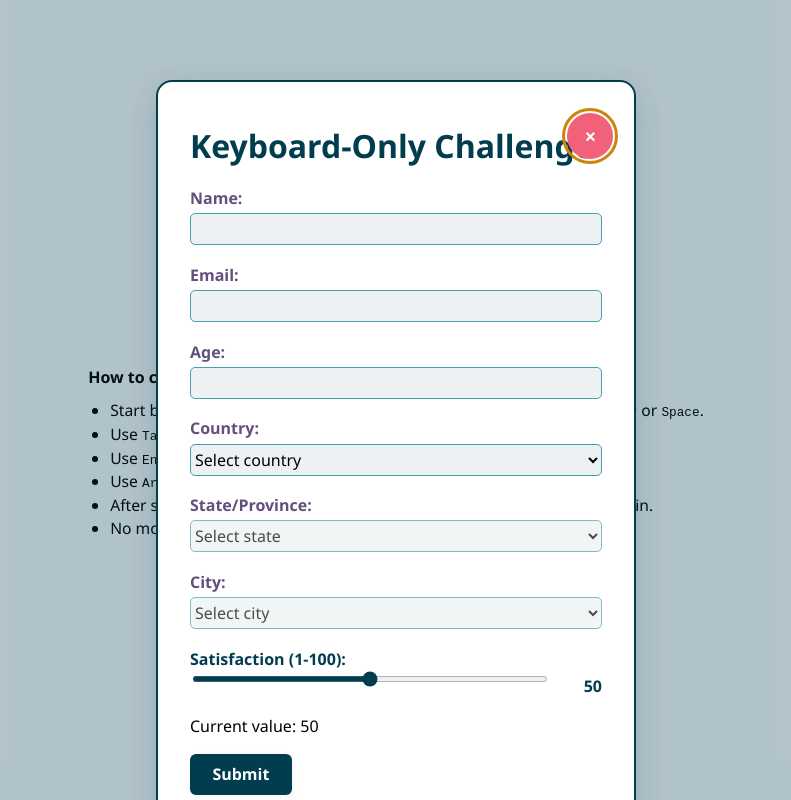
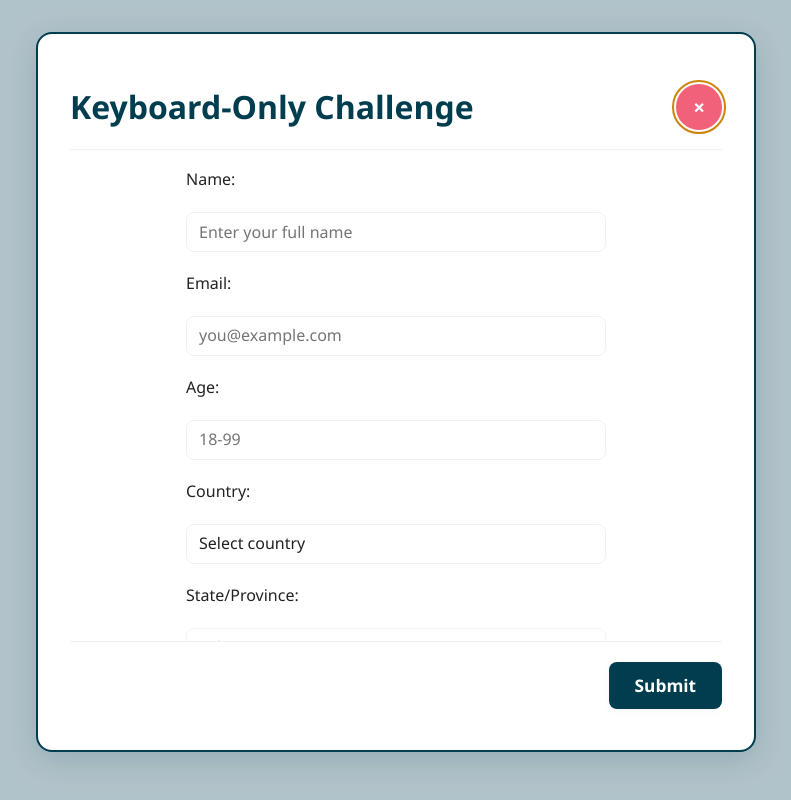
Before and after one commit to recklyss/keyboard-challenge, a React (Vite) app: page / in a window 1280 px wide. Both pictures are taken after a click on the button "Start Keyboard Challenge". Shown: the whole page, without its empty margins (244-1035 px from the left). Built offline with nearby package versions, Linux system fonts and the light colour scheme.

Commit message:
update style

```diff
--- a/src/App.css
+++ b/src/App.css
@@ -89,8 +89,10 @@ button[disabled] {
   border-radius: 16px;
   box-shadow: 0 8px 32px rgba(0, 61, 79, 0.18);
   padding: 2.5em 2em 2em 2em;
-  max-width: 480px;
+  max-width: 720px;
   width: 95vw;
+  max-height: 90vh;
+  overflow-y: auto;
   position: relative;
   border: 2px solid var(--wave-blue);
   box-sizing: border-box;
@@ -98,7 +100,63 @@ button[disabled] {
   flex-direction: column;
   align-items: stretch;
   z-index: 10001;
-  margin: 10vh auto;
+  margin: 2rem auto;
+}
+
+.modal-header {
+  position: sticky;
+  top: 0;
+  background: #fff;
+  z-index: 2;
+  display: flex;
+  align-items: center;
+  justify-content: space-between;
+  padding-bottom: 0.5em;
+  border-bottom: 1.5px solid var(--mist-gray);
+}
+
+.modal-header button[aria-label="Close dialog"],
+.modal-content>button[aria-label="Close dialog"] {
+  background: var(--flamingo-pink) !important;
+  color: #fff !important;
+  border-radius: 50% !important;
+  width: 2.2em;
+  height: 2.2em;
+  font-size: 1.3em;
+  border: 2px solid #fff;
+  box-shadow: 0 2px 8px rgba(242, 97, 122, 0.08);
+  display: flex;
+  align-items: center;
+  justify-content: center;
+  margin-left: auto;
+  padding: 0;
+  min-width: unset;
+  min-height: unset;
+  position: static;
+  top: unset;
+  right: unset;
+  transition: background 0.18s, border 0.18s;
+}
+
+.modal-header button[aria-label="Close dialog"]:hover,
+.modal-header button[aria-label="Close dialog"]:focus,
+.modal-content>button[aria-label="Close dialog"]:hover,
+.modal-content>button[aria-label="Close dialog"]:focus {
+  background: #fff;
+  color: var(--flamingo-pink);
+  border: 2px solid var(--flamingo-pink);
+  outline: 2px solid var(--turmeric-yellow);
+}
+
+.form-footer {
+  position: sticky;
+  bottom: 0;
+  background: #fff;
+  z-index: 2;
+  padding-top: 0.7em;
+  border-top: 1.5px solid var(--mist-gray);
+  display: flex;
+  justify-content: flex-end;
 }
 
 form {
@@ -125,7 +183,8 @@ input,
 select {
   width: 100%;
   max-width: 100%;
-  height: 2em;
+  min-height: 2.5em;
+  height: auto;
   margin-bottom: 1.1em;
   border: 1.5px solid var(--sapphire-blue);
   border-radius: 5px;
@@ -134,6 +193,9 @@ select {
   transition: border 0.2s;
   box-sizing: border-box;
   display: block;
+  padding: 0.5em 0.75em;
+  font-size: 1em;
+  line-height: 1.3;
 }
 
 input:focus,
@@ -189,22 +251,6 @@ svg circle {
 }
 
 /* Close button */
-.modal-content>button[aria-label="Close dialog"] {
-  background: var(--flamingo-pink);
-  color: #fff;
-  border-radius: 50%;
-  width: 2.2em;
-  height: 2.2em;
-  font-size: 1.3em;
-  position: absolute;
-  top: 1em;
-  right: 1em;
-  padding: 0;
-  min-width: unset;
-  min-height: unset;
-  box-shadow: none;
-}
-
 .modal-content>button[aria-label="Close dialog"]:focus {
   outline: 3px solid var(--turmeric-yellow);
 }
@@ -214,6 +260,13 @@ svg circle {
   .modal-content {
     padding: 1.2em 0.5em 1em 0.5em;
     max-width: 98vw;
+    max-height: 98vh;
+  }
+
+  .modal-header,
+  .form-footer {
+    padding-left: 0.2em;
+    padding-right: 0.2em;
   }
 
   form {
@@ -271,3 +324,184 @@ svg circle {
     transform: rotate(360deg);
   }
 }
+
+/* Unified form styles for KeyboardChallengeForm */
+.challenge-form {
+  display: flex;
+  flex-direction: column;
+  gap: 1.1em;
+  max-width: 420px;
+  margin: 0 auto;
+  font-family: inherit;
+}
+
+.challenge-form label {
+  font-weight: 500;
+  margin-bottom: 0.2em;
+  color: var(--coal-black, #222);
+}
+
+.form-input,
+.form-select {
+  width: 100%;
+  padding: 0.5em 0.75em;
+  border: 1.5px solid var(--mist-gray, #dbe2e8);
+  border-radius: 8px;
+  font-size: 1em;
+  background: var(--cloud-white, #fff);
+  color: var(--coal-black, #222);
+  transition: border 0.2s;
+  margin-bottom: 0.1em;
+}
+
+.form-input:focus,
+.form-select:focus {
+  outline: 2px solid var(--wave-blue, #0072ce);
+  border-color: var(--wave-blue, #0072ce);
+}
+
+.form-fieldset {
+  border: 1.5px solid var(--mist-gray, #dbe2e8);
+  border-radius: 10px;
+  padding: 1em 1em 0.7em 1em;
+  margin-bottom: 0.5em;
+  background: var(--cloud-white, #f9f9f9);
+}
+
+.form-legend {
+  font-weight: 600;
+  font-size: 1.08em;
+  margin-bottom: 0.5em;
+  color: var(--wave-blue, #0072ce);
+}
+
+.option-row {
+  display: flex;
+  gap: 1.5em;
+  flex-wrap: wrap;
+  margin-top: 0.2em;
+  margin-bottom: 0.2em;
+}
+
+.option-label {
+  display: flex;
+  align-items: center;
+  gap: 0.5em;
+  font-weight: 400;
+  font-size: 1em;
+  cursor: pointer;
+}
+
+.form-radio,
+.form-checkbox {
+  accent-color: var(--wave-blue, #0072ce);
+  width: 1.1em;
+  height: 1.1em;
+  margin: 0;
+}
+
+.slider-row {
+  display: flex;
+  align-items: center;
+  gap: 1em;
+  margin-bottom: 0.5em;
+}
+
+.form-slider {
+  flex: 1;
+  accent-color: var(--wave-blue, #0072ce);
+  border-radius: 8px;
+  height: 6px;
+  background: linear-gradient(to right, var(--wave-blue, #0072ce) 0%, var(--wave-blue, #0072ce) var(--slider-value, 50%), var(--mist-gray, #dbe2e8) var(--slider-value, 50%), var(--mist-gray, #dbe2e8) 100%);
+  box-shadow: none;
+  border: none;
+  transition: background 0.2s;
+}
+
+.slider-value {
+  min-width: 40px;
+  text-align: right;
+  color: var(--wave-blue, #0072ce);
+  font-weight: 700;
+  font-size: 1.1em;
+}
+
+.agree-row {
+  margin-bottom: 0.5em;
+  padding: 1em 1em 0.7em 1em;
+  background: var(--cloud-white, #f9f9f9);
+  border: 1.5px solid var(--mist-gray, #dbe2e8);
+  border-radius: 10px;
+}
+
+.form-submit {
+  background: var(--wave-blue, #0072ce);
+  color: #fff;
+  border: none;
+  border-radius: 8px;
+  padding: 0.7em 1.5em;
+  font-size: 1.08em;
+  font-weight: 600;
+  cursor: pointer;
+  transition: background 0.18s;
+}
+
+.form-submit:focus,
+.form-submit:hover {
+  background: var(--emerald-green, #00b39f);
+  outline: 2px solid var(--emerald-green, #00b39f);
+}
+
+.form-error-text {
+  color: #b00020;
+  font-size: 0.98em;
+  margin-top: 0.3em;
+  margin-bottom: 0.1em;
+}
+
+.required-asterisk {
+  color: #b00020;
+  margin-left: 0.1em;
+}
+
+.form-errors ul {
+  margin: 0 0 0.5em 1.2em;
+  padding: 0;
+  color: #b00020;
+  background: #fff4f4;
+  border-radius: 6px;
+  padding: 0.5em 1em;
+  font-size: 1em;
+}
+
+@media (max-width: 600px) {
+  .challenge-form {
+    max-width: 98vw;
+    padding: 0 2vw;
+  }
+
+  .option-row {
+    flex-direction: column;
+    gap: 0.7em;
+  }
+
+  .slider-row {
+    gap: 0.5em;
+  }
+}
+
+.form-select {
+  width: 100%;
+  min-height: 2.5em;
+  padding: 0.5em 0.75em;
+  border: 1.5px solid var(--mist-gray, #dbe2e8);
+  border-radius: 8px;
+  font-size: 1em;
+  background: var(--cloud-white, #fff);
+  color: var(--coal-black, #222);
+  transition: border 0.2s;
+  margin-bottom: 0.1em;
+  line-height: 1.3;
+  box-sizing: border-box;
+  appearance: none;
+}
--- a/src/App.tsx
+++ b/src/App.tsx
@@ -59,10 +59,13 @@ function App() {
       >
         Start Keyboard Challenge
       </button>
+      <nav aria-label="Keyboard Challenge Guide">
         <Guide />
+      </nav>
       {modalOpen && (
         <Modal onClose={handleCloseModal} labelledBy="modal-title" id="keyboard-challenge-modal">
-          <h2 id="modal-title">Keyboard-Only Challenge</h2>
+          <div className="modal-header">
+            <h2 id="modal-title" style={{ margin: 0 }}>Keyboard-Only Challenge</h2>
             <button
               onClick={handleCloseModal}
               aria-label="Close dialog"
@@ -70,11 +73,23 @@ function App() {
             >
               ×
             </button>
+          </div>
+          <div style={{ flex: 1, overflow: 'auto', minHeight: 0 }}>
             <KeyboardChallengeForm
               onSubmit={handleFormSubmit}
               submitted={submitted}
             />
             {submitted && <Confetti show={showConfetti} />}
+          </div>
+          <div className="form-footer">
+            <button
+              type="submit"
+              form="keyboard-challenge-form"
+              className="form-submit"
+            >
+              Submit
+            </button>
+          </div>
         </Modal>
       )}
     </div>
--- a/src/KeyboardChallengeForm.tsx
+++ b/src/KeyboardChallengeForm.tsx
@@ -8,6 +8,9 @@ export interface FormState {
   state: string;
   city: string;
   slider: number;
+  agree: boolean;
+  contactMethod: string;
+  interests: string[];
 }
 
 export interface FormErrors {
@@ -18,6 +21,9 @@ export interface FormErrors {
   state?: string;
   city?: string;
   slider?: string;
+  agree?: string;
+  contactMethod?: string;
+  interests?: string;
 }
 
 interface KeyboardChallengeFormProps {
@@ -33,6 +39,9 @@ const initialState: FormState = {
   state: '',
   city: '',
   slider: 50,
+  agree: false,
+  contactMethod: '',
+  interests: [],
 };
 
 const data = {
@@ -81,6 +90,9 @@ export const KeyboardChallengeForm: React.FC<KeyboardChallengeFormProps> = ({
     if (!s.country) newErrors.country = 'Country is required.';
     if (!s.state) newErrors.state = 'State/Province is required.';
     if (!s.city) newErrors.city = 'City is required.';
+    if (!s.agree) newErrors.agree = 'You must agree to the terms.';
+    if (!s.contactMethod) newErrors.contactMethod = 'Preferred contact method is required.';
+    if (!s.interests.length) newErrors.interests = 'Select at least one interest.';
     return newErrors;
   }
 
@@ -95,6 +107,15 @@ export const KeyboardChallengeForm: React.FC<KeyboardChallengeFormProps> = ({
     }
     setState(newState);
     // Do not validate or set errors here
+  }
+
+  function handleCheckboxGroupChange(option: string) {
+    setState(prev => {
+      const interests = prev.interests.includes(option)
+        ? prev.interests.filter(i => i !== option)
+        : [...prev.interests, option];
+      return { ...prev, interests };
+    });
   }
 
   function handleSubmit(e: React.FormEvent) {
@@ -118,7 +139,7 @@ export const KeyboardChallengeForm: React.FC<KeyboardChallengeFormProps> = ({
   }, [submitted]);
 
   return !submitted ? (
-    <form onSubmit={handleSubmit} className="challenge-form" aria-labelledby="modal-title">
+    <form onSubmit={handleSubmit} className="challenge-form" aria-labelledby="modal-title" id="keyboard-challenge-form">
       <div
         ref={errorRegionRef}
         aria-live="assertive"
@@ -143,6 +164,8 @@ export const KeyboardChallengeForm: React.FC<KeyboardChallengeFormProps> = ({
         aria-invalid={!!errors.name}
         aria-describedby={errors.name ? 'name-error' : undefined}
         autoComplete="off"
+        className="form-input"
+        placeholder="Enter your full name"
       />
       <label htmlFor="email">Email:</label>
       <input
@@ -154,6 +177,8 @@ export const KeyboardChallengeForm: React.FC<KeyboardChallengeFormProps> = ({
         aria-invalid={!!errors.email}
         aria-describedby={errors.email ? 'email-error' : undefined}
         autoComplete="off"
+        className="form-input"
+        placeholder="you@example.com"
       />
       <label htmlFor="age">Age:</label>
       <input
@@ -167,6 +192,8 @@ export const KeyboardChallengeForm: React.FC<KeyboardChallengeFormProps> = ({
         aria-invalid={!!errors.age}
         aria-describedby={errors.age ? 'age-error' : undefined}
         autoComplete="off"
+        className="form-input"
+        placeholder="18-99"
       />
       <label htmlFor="country-select">Country:</label>
       <select
@@ -175,6 +202,7 @@ export const KeyboardChallengeForm: React.FC<KeyboardChallengeFormProps> = ({
         value={state.country}
         onChange={e => handleChange('country', e.target.value)}
         aria-invalid={!!errors.country}
+        className="form-select"
       >
         <option value="">Select country</option>
         {countryList.map(c => (
@@ -189,6 +217,7 @@ export const KeyboardChallengeForm: React.FC<KeyboardChallengeFormProps> = ({
         onChange={e => handleChange('state', e.target.value)}
         aria-invalid={!!errors.state}
         disabled={!state.country}
+        className="form-select"
       >
         <option value="">Select state</option>
         {stateList.map(s => (
@@ -203,6 +232,7 @@ export const KeyboardChallengeForm: React.FC<KeyboardChallengeFormProps> = ({
         onChange={e => handleChange('city', e.target.value)}
         aria-invalid={!!errors.city}
         disabled={!state.state}
+        className="form-select"
       >
         <option value="">Select city</option>
         {cityList.map(ct => (
@@ -210,7 +240,7 @@ export const KeyboardChallengeForm: React.FC<KeyboardChallengeFormProps> = ({
         ))}
       </select>
       <label id="slider-label" htmlFor="slider-widget">Satisfaction (1-100):</label>
-      <div style={{ display: 'flex', alignItems: 'center', gap: 12, marginBottom: '1em' }}>
+      <div className="slider-row">
         <input
           id="slider-widget"
           type="range"
@@ -218,30 +248,125 @@ export const KeyboardChallengeForm: React.FC<KeyboardChallengeFormProps> = ({
           max={100}
           value={state.slider}
           onChange={e => handleChange('slider', Number(e.target.value))}
-          style={{
-            flex: 1,
-            accentColor: 'var(--wave-blue)',
-            background: 'linear-gradient(to right, var(--wave-blue) 0%, var(--wave-blue) ' + state.slider + '%, var(--mist-gray) ' + state.slider + '%, var(--mist-gray) 100%)',
-            borderRadius: 8,
-            height: 6,
-            boxShadow: 'none',
-            border: 'none',
-            transition: 'background 0.2s',
-          }}
+          className="form-slider"
           aria-valuenow={state.slider}
           aria-valuemin={1}
           aria-valuemax={100}
           aria-labelledby="slider-label"
         />
-        <span style={{ minWidth: 40, textAlign: 'right', color: 'var(--wave-blue)', fontWeight: 700 }}>
-          {state.slider}
-        </span>
+        <span className="slider-value">{state.slider}</span>
       </div>
-      <div ref={undefined} aria-live="polite" style={{ minHeight: 24, marginBottom: 8 }}>
-        {`Current value: ${state.slider}`}
-      </div>
-      <div style={{ display: 'flex', gap: 16 }}>
-        <button type="submit">Submit</button>
+      <fieldset className="form-fieldset">
+        <legend className="form-legend">Preferred contact method<span aria-hidden="true" className="required-asterisk">*</span>:</legend>
+        <div role="radiogroup" aria-labelledby="contact-method-group-label" className="option-row">
+          <label id="contact-method-group-label" className="sr-only">Preferred contact method</label>
+          <label className="option-label">
+            <input
+              type="radio"
+              name="contactMethod"
+              value="Email"
+              checked={state.contactMethod === 'Email'}
+              onChange={() => handleChange('contactMethod', 'Email')}
+              aria-invalid={!!errors.contactMethod}
+              className="form-radio"
+            />
+            Email
+          </label>
+          <label className="option-label">
+            <input
+              type="radio"
+              name="contactMethod"
+              value="Phone"
+              checked={state.contactMethod === 'Phone'}
+              onChange={() => handleChange('contactMethod', 'Phone')}
+              aria-invalid={!!errors.contactMethod}
+              className="form-radio"
+            />
+            Phone
+          </label>
+          <label className="option-label">
+            <input
+              type="radio"
+              name="contactMethod"
+              value="None"
+              checked={state.contactMethod === 'None'}
+              onChange={() => handleChange('contactMethod', 'None')}
+              aria-invalid={!!errors.contactMethod}
+              className="form-radio"
+            />
+            None
+          </label>
+        </div>
+        {errors.contactMethod && (
+          <div id="contactMethod-error" className="form-error-text">
+            {errors.contactMethod}
+          </div>
+        )}
+      </fieldset>
+      <fieldset className="form-fieldset">
+        <legend className="form-legend">Interests<span aria-hidden="true" className="required-asterisk">*</span>:</legend>
+        <div className="option-row">
+          <label className="option-label">
+            <input
+              type="checkbox"
+              name="interests"
+              value="Tech"
+              checked={state.interests.includes('Tech')}
+              onChange={() => handleCheckboxGroupChange('Tech')}
+              aria-invalid={!!errors.interests}
+              className="form-checkbox"
+            />
+            Tech
+          </label>
+          <label className="option-label">
+            <input
+              type="checkbox"
+              name="interests"
+              value="Art"
+              checked={state.interests.includes('Art')}
+              onChange={() => handleCheckboxGroupChange('Art')}
+              aria-invalid={!!errors.interests}
+              className="form-checkbox"
+            />
+            Art
+          </label>
+          <label className="option-label">
+            <input
+              type="checkbox"
+              name="interests"
+              value="Sports"
+              checked={state.interests.includes('Sports')}
+              onChange={() => handleCheckboxGroupChange('Sports')}
+              aria-invalid={!!errors.interests}
+              className="form-checkbox"
+            />
+            Sports
+          </label>
+        </div>
+        {errors.interests && (
+          <div id="interests-error" className="form-error-text">
+            {errors.interests}
+          </div>
+        )}
+      </fieldset>
+      <div className="agree-row">
+        <label htmlFor="agree" className="option-label" style={{ fontWeight: 500 }}>
+          <input
+            id="agree"
+            name="agree"
+            type="checkbox"
+            checked={state.agree}
+            onChange={e => handleChange('agree', e.target.checked)}
+            aria-invalid={!!errors.agree}
+            className="form-checkbox"
+          />
+          I agree to the terms and conditions<span aria-hidden="true" className="required-asterisk">*</span>
+        </label>
+        {errors.agree && (
+          <div id="agree-error" className="form-error-text">
+            {errors.agree}
+          </div>
+        )}
       </div>
     </form>
   ) : null;
```
Lines whose indentation alone changed are shown as unchanged.
